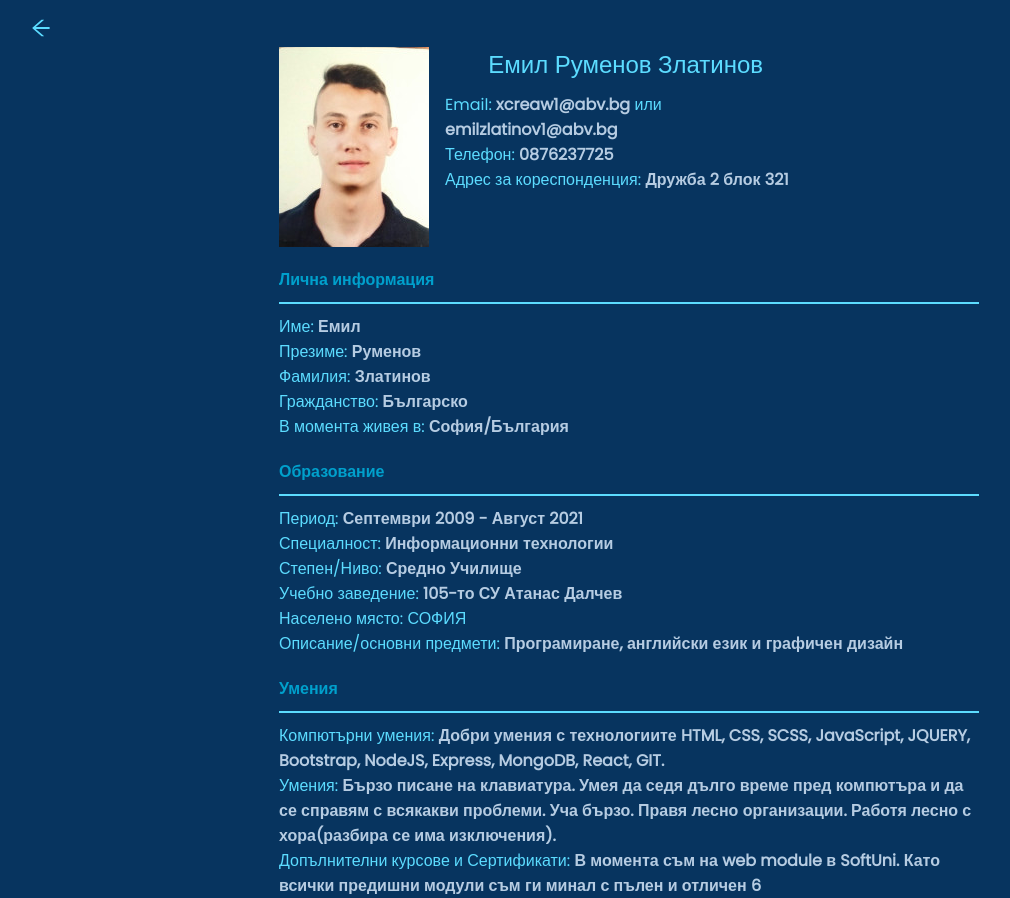
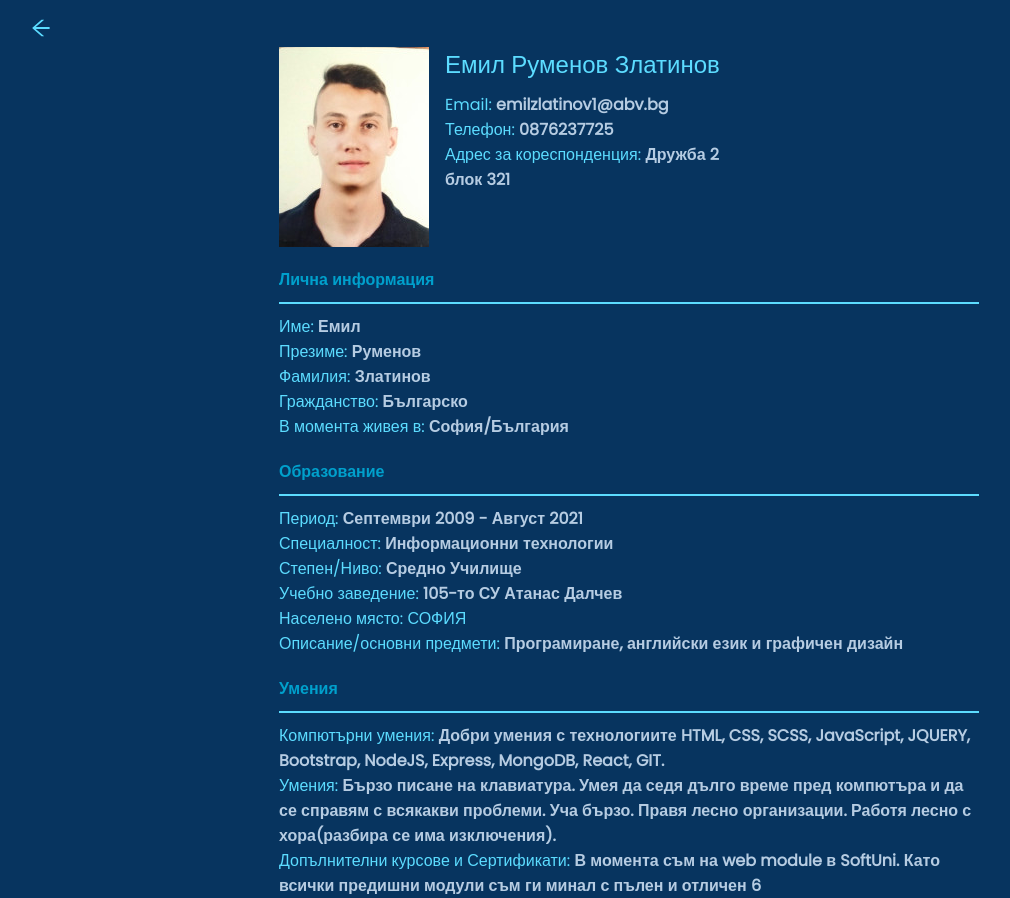
Before and after one commit to StroverIT/portfolio, a React (Create React App) app: page /cv in a window 1280 px wide. Shown: the whole page, without its empty margins (11-1021 px from the left). Built offline with nearby package versions, Linux system fonts and the light colour scheme.

Commit message:
Fully made CV

```diff
--- a/src/components/resume/CV.jsx
+++ b/src/components/resume/CV.jsx
@@ -17,13 +17,16 @@ const Cv = () =>{
 					<img src={Me} alt="It's me" />
 					</div>
 					<section>
+						<div className="container-sm-fluid">
+						<p className="mx-2 text-center text-sm-left myName">Емил Руменов Златинов</p>
+					<ul >
+						<li>Email: <b>emilzlatinov1@abv.bg</b> </li>
 
-					<p className="mx-2 text-center myName">Емил Руменов Златинов</p>
-					<ul className="container-sm">
-						<li>Email: <b>xcreaw1@abv.bg</b> или <b>emilzlatinov1@abv.bg</b></li>
 						<li>Телефон: <b>0876237725</b></li>
 						<li>Адрес за кореспонденция: <b>Дружба 2 блок 321</b></li>
 					</ul>
+						</div>
+
 					</section>
 
 			</section>
```
